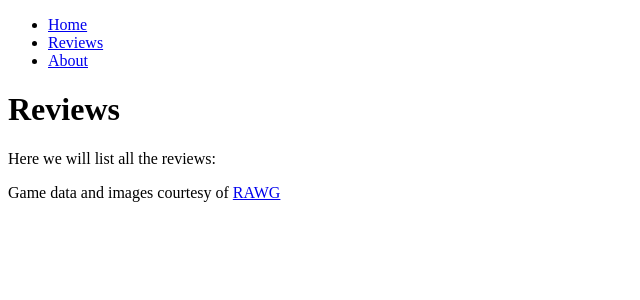
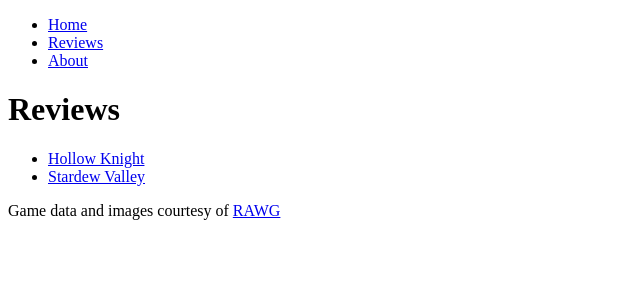
Before and after one commit to Shrike717/NEXTJS-UDEMY-NEXTJS-BY-EXAMPLE, a Next.js app in the folder 01. App - SSG - Next Reviews/next-reviews/: page /reviews in a window 1280 px wide. Shown: the top 300 px of the page, without its empty margins (0-640 px from the left). Built offline with nearby package versions, Linux system fonts and the light colour scheme.

Commit message:
Added sub links on rviews page

```diff
--- a/01. App - SSG - Next Reviews/next-reviews/app/reviews/page.jsx
+++ b/01. App - SSG - Next Reviews/next-reviews/app/reviews/page.jsx
@@ -1,8 +1,18 @@
+// Importing th Link component to use client-side navigation
+import Link from "next/link";
+
 export default function ReviewsPage() {
 	return (
 		<>
 			<h1>Reviews</h1>
-			<p>Here we will list all the reviews:</p>
+			<ul>
+				<li>
+					<Link href="/reviews/hollow-knight">Hollow Knight</Link>
+				</li>
+				<li>
+					<Link href="/reviews/stardew-valley">Stardew Valley</Link>
+				</li>
+			</ul>
 		</>
 	);
 }
```
